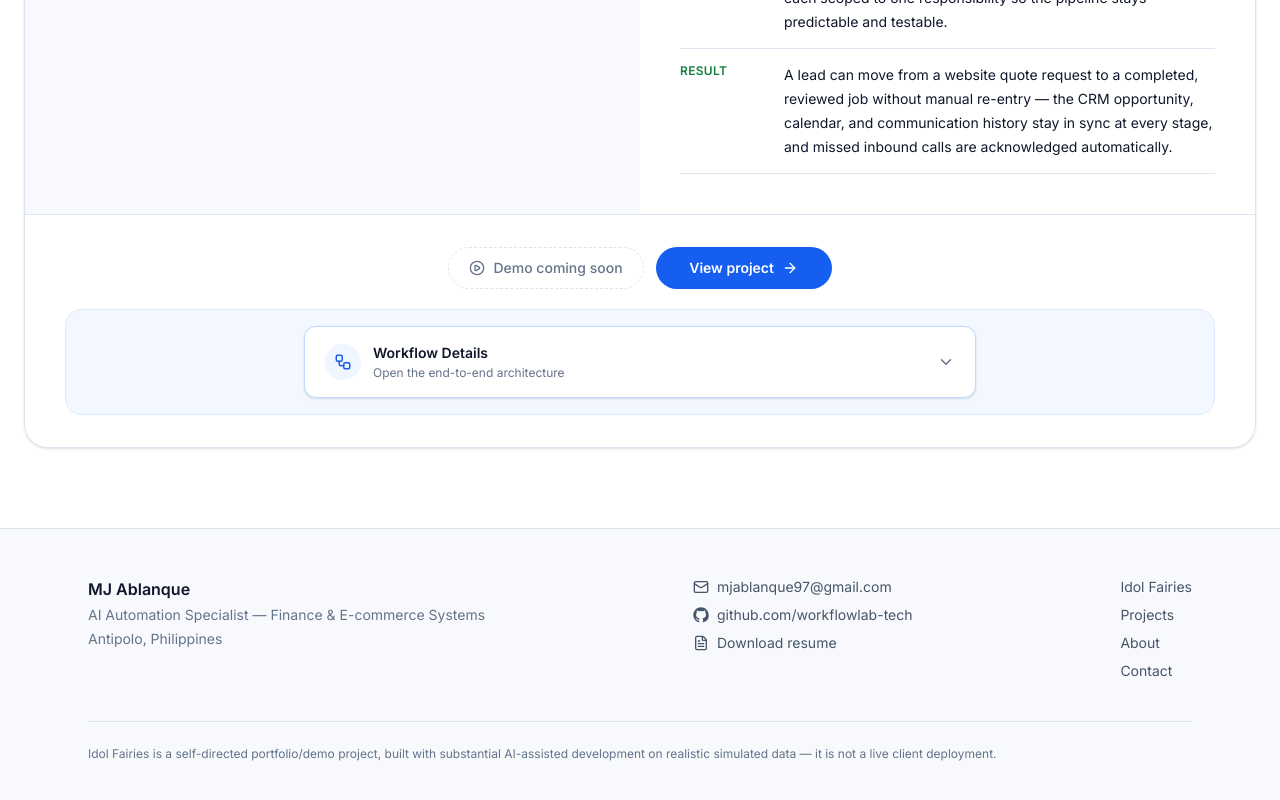
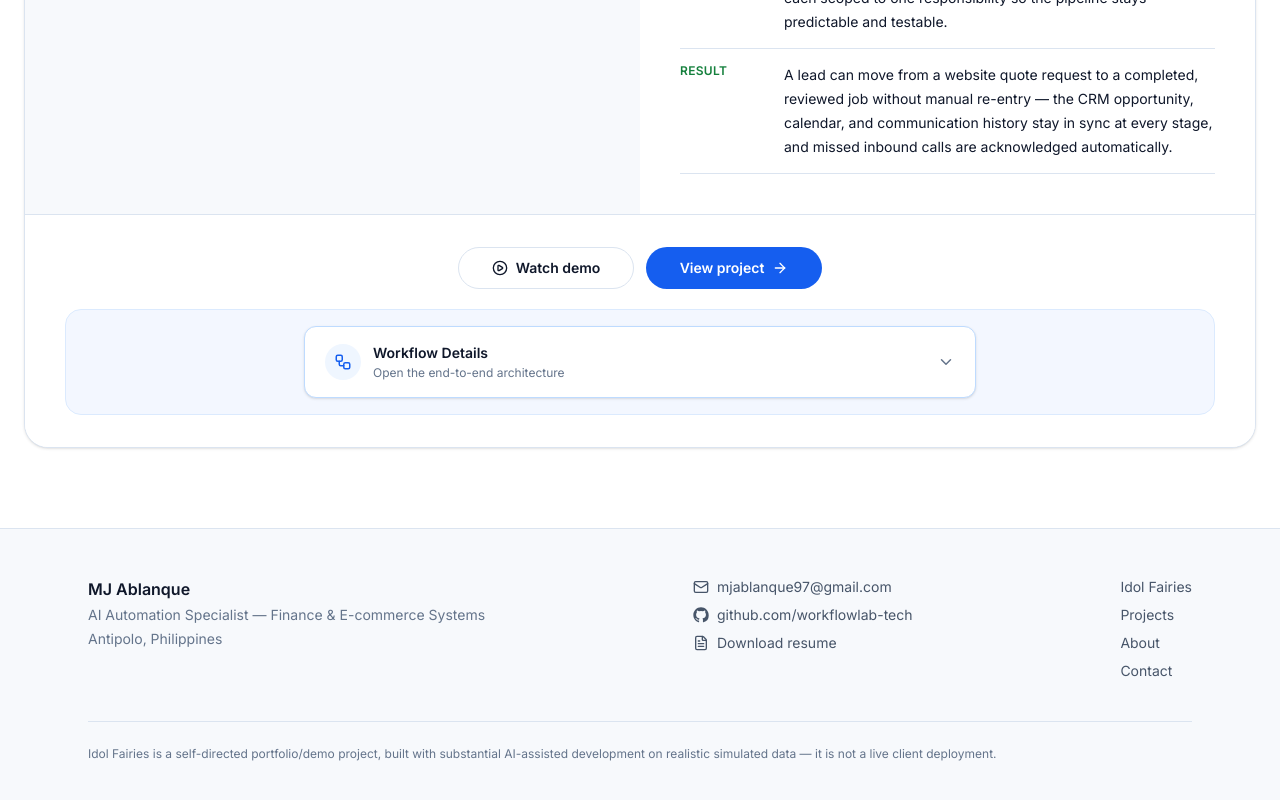
Before and after one commit to workflowlab-tech/ai-automation-portfolio, a Next.js app: page /projects in a window 1280 px wide. Shown: the part 5087-5887 px from the top of the page. Built offline with nearby package versions, Linux system fonts and the light colour scheme.

Commit message:
feat: add walkthrough demo video to Idol Air GHL case study
Converts the provided HEVC screen recording to web-compatible H.264/AAC
MP4 (38.7MB -> 15.7MB) and adds a poster frame.

```diff
--- a/data/ghlIdolAirProject.ts
+++ b/data/ghlIdolAirProject.ts
@@ -64,8 +64,9 @@ export const ghlIdolAirProject: Project = {
   },
   previewVisualNote: "Preview shown: the live Idol Air & Electrical Free Quote funnel that feeds GHL lead capture.",
   demo: {
-    available: false,
-    note: "Walkthrough video not yet recorded — CRM screenshots and the regression QA report are available below.",
+    available: true,
+    posterSrc: "/videos/ghl-idol-air-demo-poster.jpg",
+    videoSrc: "/videos/ghl-idol-air-demo.mp4",
   },
   liveSiteHref: "https://idolair.workflowlab.site",
   viewProjectHref: "/projects/ghl-idol-air-lead-to-job",
```
Also changed, not shown: public/videos/ghl-idol-air-demo-poster.jpg (added), 1 other file (tests, documents, lock files or other folders).
